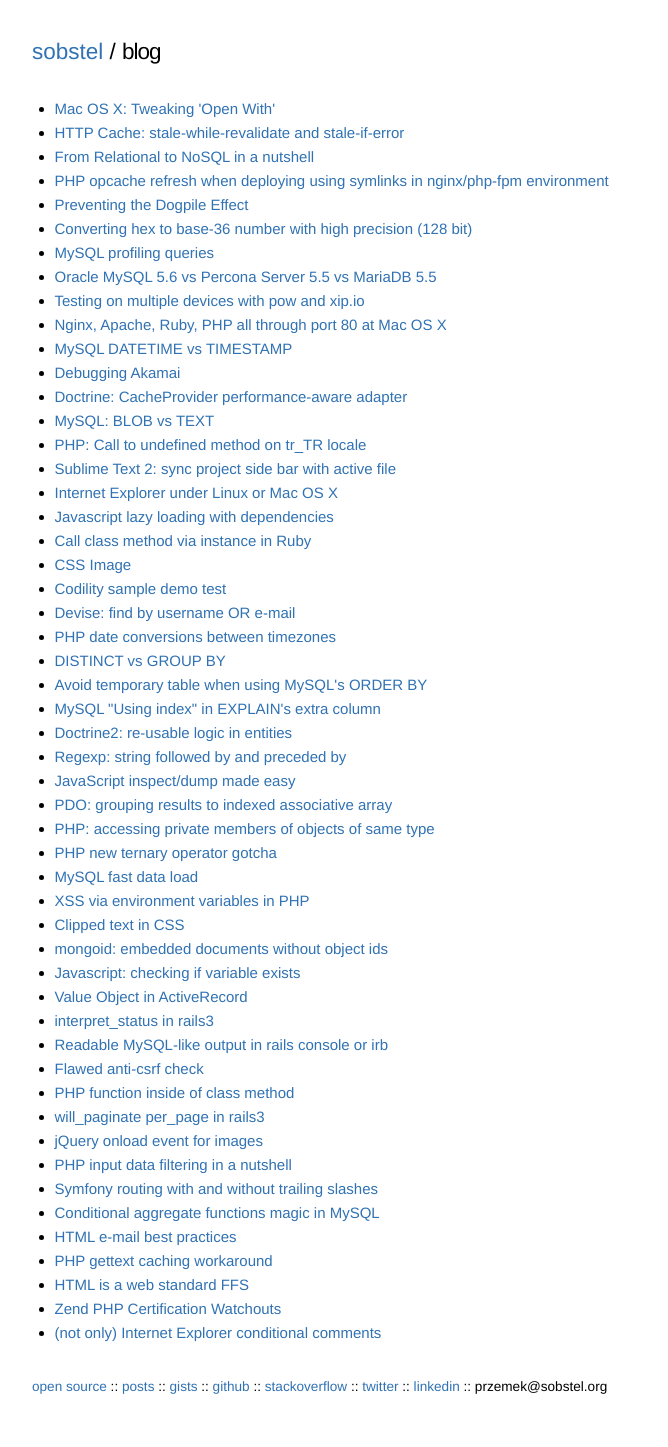
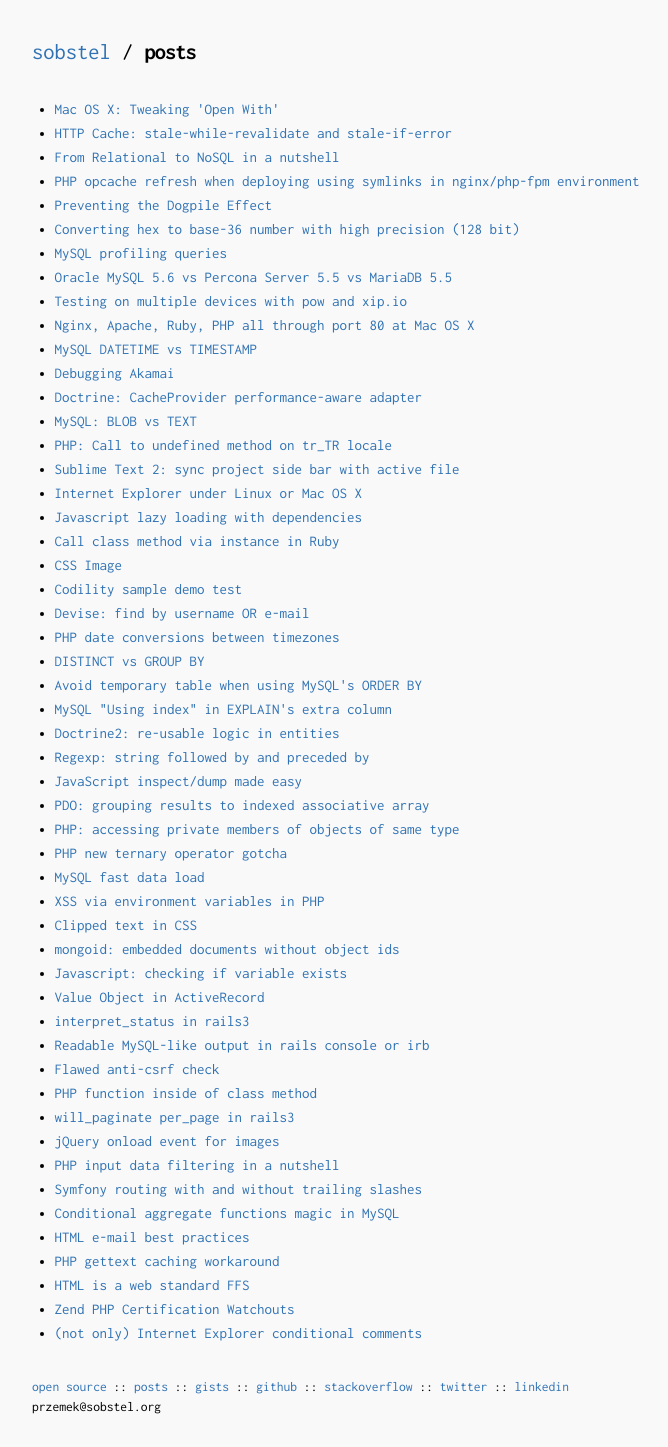
Before and after one commit to sobstel/sobstel.github.com, a Jekyll site: the page built from blog.html, in a window 1280 px wide. Shown: the whole page, without its empty margins (292-960 px from the left). Built offline with Jekyll 4.4.1, drawn with Linux system fonts in a browser that asks for light colours; before the commit the page ends 1426 px from its top, so only the background shows below that.

Commit message:
inconsolata rocks

```diff
--- a/_layouts/default.html
+++ b/_layouts/default.html
@@ -7,6 +7,7 @@
   <link rel="stylesheet" type="text/css" href="/css/main.css?v2">
   <link rel="shortcut icon" href="/favicon.png">
   <link rel="canonical" href="{{ page.url | replace:'index.html','' | prepend: site.url }}">
+  <link href='http://fonts.googleapis.com/css?family=Inconsolata:400,700' rel='stylesheet' type='text/css'>
 </head>
 <body>
 <div id="content">
@@ -25,7 +26,7 @@
     <a href="https://github.com/sobstel/?tab=repositories">github</a> ::
     <a href="http://stackoverflow.com/users/219272/sobstel">stackoverflow</a> ::
     <a href="https://twitter.com/sobstel">twitter</a> ::
-    <a href="https://www.linkedin.com/in/sobstel">linkedin</a> ::
+    <a href="https://www.linkedin.com/in/sobstel">linkedin</a><br/>
     przemek&#64;sobstel.org
   </p>
 </div>
--- a/_sass/_layout.scss
+++ b/_sass/_layout.scss
@@ -1,6 +1,6 @@
 body {
-  background: #fff;
-  font: 300 15px/1.5 Helvetica Neue, Helvetica, Arial, sans-serif;
+  background: #f9f9f9;
+  font: 300 15px/1.5 Inconsolata, monospace;
   color: #000;
 }
 #content {
@@ -11,7 +11,7 @@
   overflow: hidden;
 }
 .self {
-  font-weight: 500;
+  font-weight: 700;
 }
 
 h1, h2, h3, h4 {
@@ -25,7 +25,7 @@
   text-transform: lowercase;
 }
 h1 strong {
-  font-weight: 500;
+  font-weight: 700;
   letter-spacing: -1px;
 
   a {
@@ -44,7 +44,7 @@
   font-size: 1.1em;
 }
 h2, h3, h4 {
-  font-weight: 500;
+  font-weight: 700;
 }
 
 .linkbar {
@@ -92,18 +92,17 @@
 }
 
 pre {
-  font-family: Monaco, monospace;
-  font-size: 0.9em;
+  font-size: 0.9rem;
   color: #444;
   border-left: 5px solid #ccc;
   padding: 0.5em 1em;
   background: #efefef;
-
-  code {
-    word-wrap: break-word;
-    white-space: pre-wrap;
-    color: #444;
-  }
+}
+code {
+  font-size: 0.9rem;
+  word-wrap: break-word;
+  white-space: pre-wrap;
+  color: #444;
 }
 
 table, table th, table td {
--- a/blog.html
+++ b/blog.html
@@ -1,6 +1,6 @@
 ---
 layout: default
-title: Blog
+title: Posts
 permalink: /blog/
 ---
 
```
